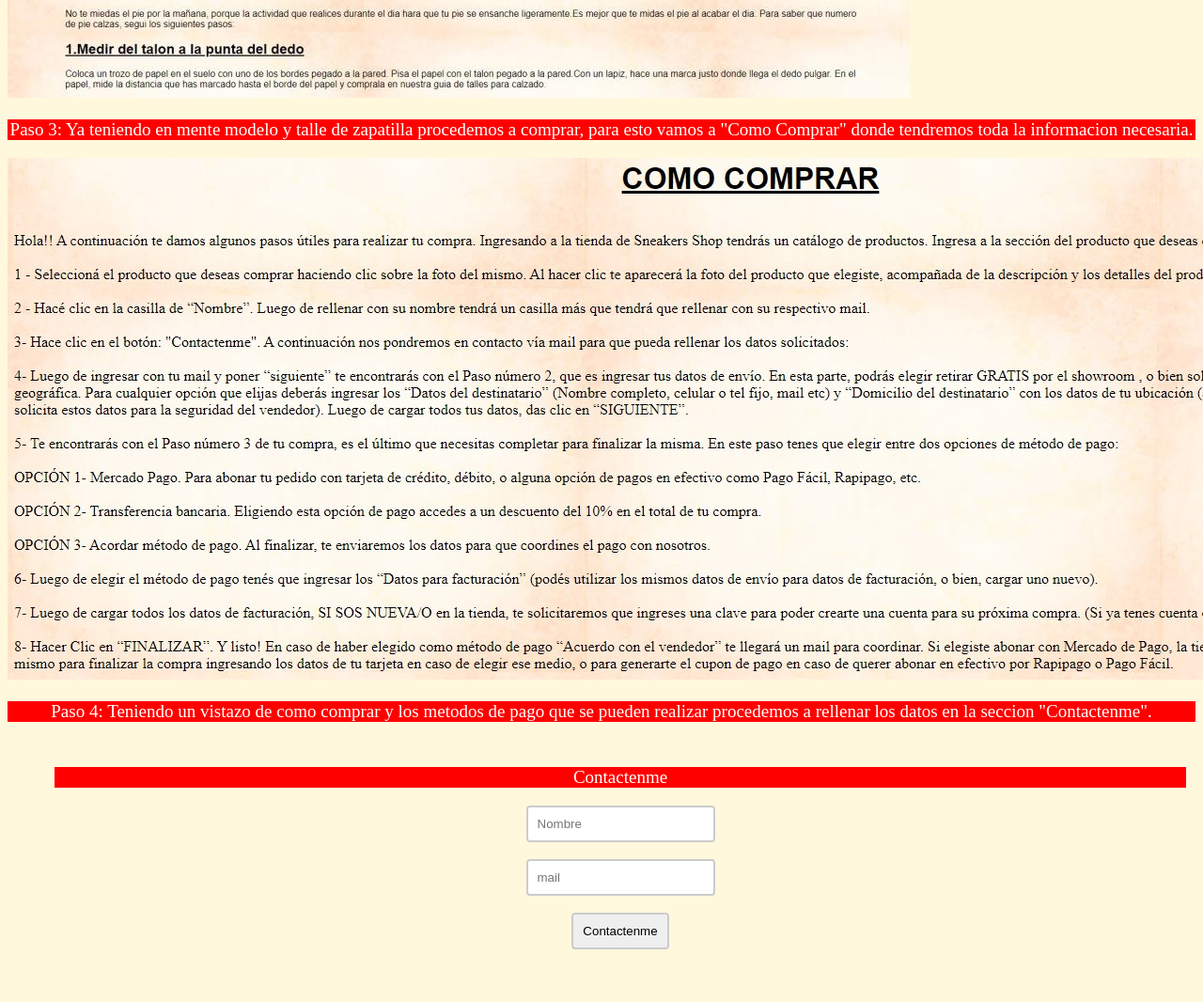
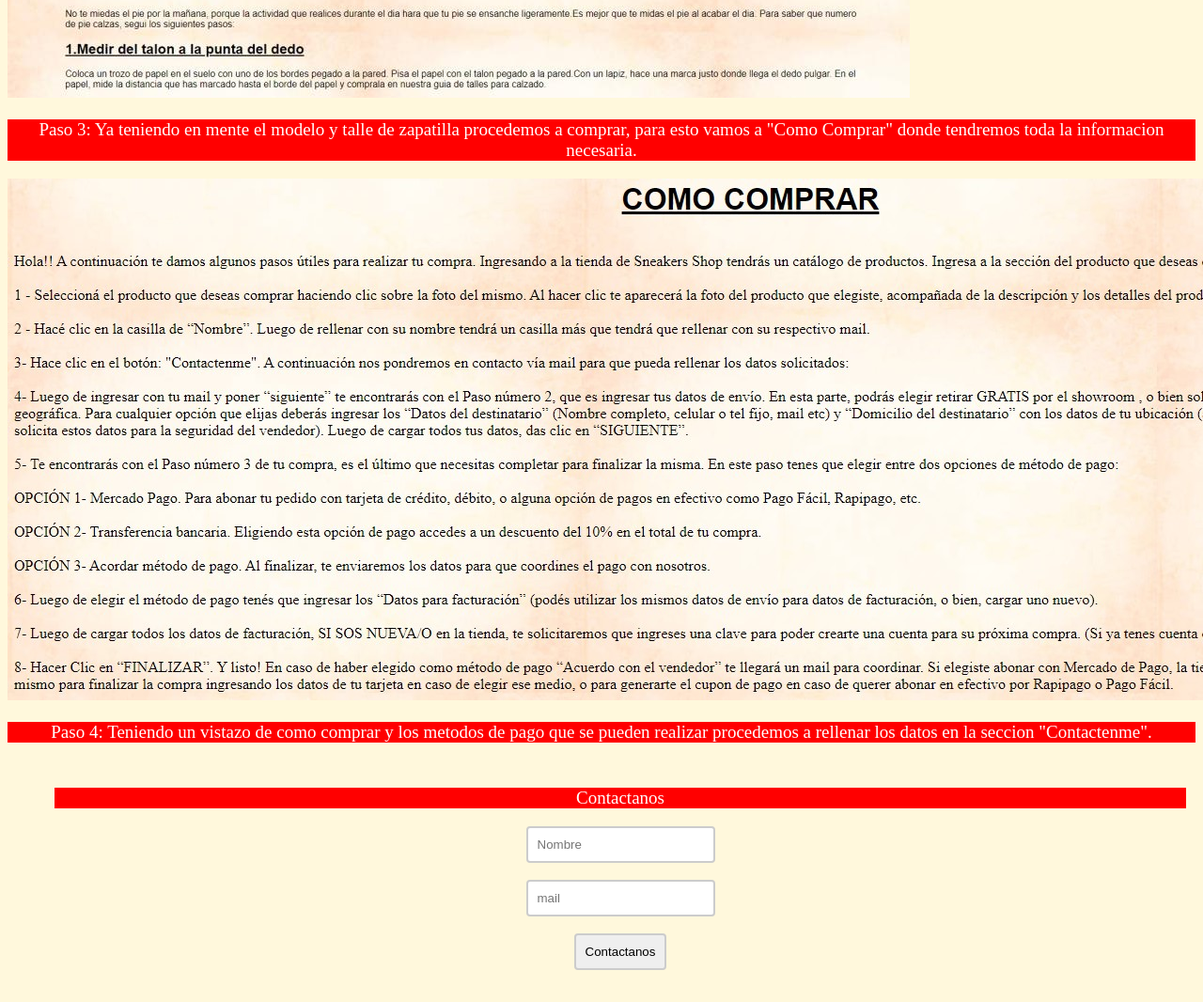
Before and after one commit to LichaMartin/TPE34, a plain HTML site: page PaginaWeb/index.html in a window 1280 px wide. Shown: the part 1247-2313 px from the top of the page at 94% size. Before the commit the page ends 2291 px from the top, so only its background shows below. Drawn offline with Linux system fonts and the light colour scheme.

Commit message:
Se modifico el paso 3 y el boton de contacto

```diff
--- a/PaginaWeb/index.html
+++ b/PaginaWeb/index.html
@@ -26,7 +26,7 @@
     </div>
 
     <div id="Talles"><img src="Img/Talles.jpg" alt="Talles">
-        <p> Paso 3: Ya teniendo en mente modelo y talle de zapatilla procedemos a comprar, para esto vamos a "Como Comprar" donde tendremos toda la informacion necesaria.</p>
+        <p> Paso 3: Ya teniendo en mente el modelo y talle de zapatilla procedemos a comprar, para esto vamos a "Como Comprar" donde tendremos toda la informacion necesaria.</p>
     </div>
 
     <div id="Comprar"><img src="Img/ComoComprar.jpg" alt="Comprar">
@@ -35,14 +35,14 @@
     <form id="Compra">
         <ul class= formularioCompra>
             <li>
-                <p>Contactenme</p>
+                <p>Contactanos</p>
                 <input type="text" name="nombre" placeholder="Nombre">
             </li>
             <li>
                 <br><input type="email" name="mail" placeholder="mail"><br/>
             </li>
             <li>
-                <br><button>Contactenme</button><br/>
+                <br><button>Contactanos</button><br/>
             </li>
             <li>
             <span id="mensajeForm"></span>
```
